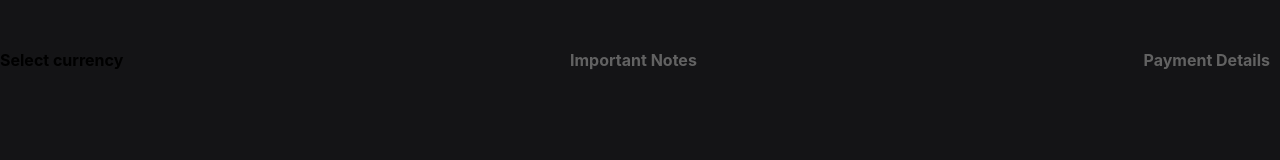
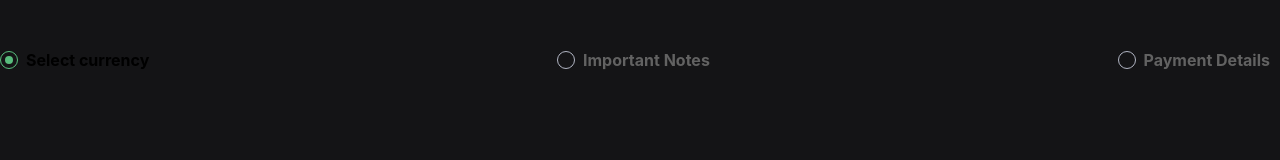
Before and after one commit to StepanenkoDmytro/crypto-exchanger-client, a React (Create React App) app: page / in a window 1280 px wide. Shown: the top 160 px of the page. Built offline with nearby package versions, Linux system fonts and the light colour scheme.

Commit message:
add css for stepper: circles step

```diff
--- a/src/App.css
+++ b/src/App.css
@@ -5,7 +5,8 @@
   --onsurface: #fff;
   --surface: #18191d;
   --line: #23262f;
-  --text: #b1b5c3;
+  --success: #58bd7d;
+  --gray: #b1b5c3;
 }
 
 body {
--- a/src/components/SimpleExchanger.tsx
+++ b/src/components/SimpleExchanger.tsx
@@ -100,9 +100,11 @@ const SimpleExchanger: React.FC = (props) => {
                     <div className="arrow"></div>
                 </div>
             </div>
+
             <div className="currency-wrapper__btn-convert">
-            <img src={echangeIcon} alt="svg" />
+                <img src={echangeIcon} alt="svg" />
             </div>
+
             <div className="currency-wrapper">
                  <Input type={'number'}
 						label={'Amount to receive'}
@@ -117,9 +119,7 @@ const SimpleExchanger: React.FC = (props) => {
                         <div className="arrow"></div>
                     </div>
                 </div>
-            {/* <div> */}
-                <button className="currency-wrapper__btn">Echange</button>
-            {/* </div> */}
+            <button className="currency-wrapper__btn">Echange</button>
         </div>
     );
 }
--- a/src/components/Stepper.css
+++ b/src/components/Stepper.css
@@ -26,6 +26,31 @@
     display: flex;
     align-items: center;
     cursor: pointer;
+}
+
+.step-header__circle {
+    position: relative;
+    margin-right: 8px;
+    width: 16px;
+    height: 16px;
+    border-radius: 50%;
+    border: 1.4px solid var(--gray);
+}
+
+.active-circle {
+    border: 1.4px solid var(--success);
+}
+
+.active-circle::before {
+    content: "";
+    position: absolute;
+    width: 8px;
+    height: 8px;
+    border-radius: 50%;
+    background: var(--success);
+    top: 50%;
+    left: 50%;
+    transform: translate(-50%, -50%);
 }
 
 .step-number {
--- a/src/components/Stepper.tsx
+++ b/src/components/Stepper.tsx
@@ -41,6 +41,7 @@ const Stepper = (props: any) => {
 						className={`step-header ${activeStep === step.order ? 'active' : ''}`}
 						onClick={() => handleGoToStep(step.order)}
 					>
+						<span className={`step-header__circle ${activeStep === step.order ? 'active-circle' : ''}`}></span>
 						<span className="step-title">{step.title}</span>
 					</div>
 				))}
```
